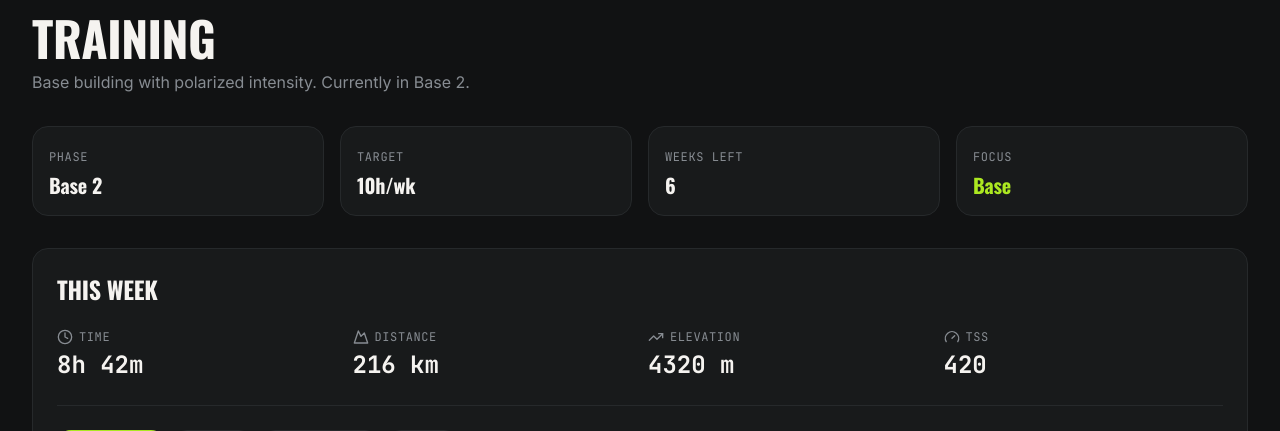
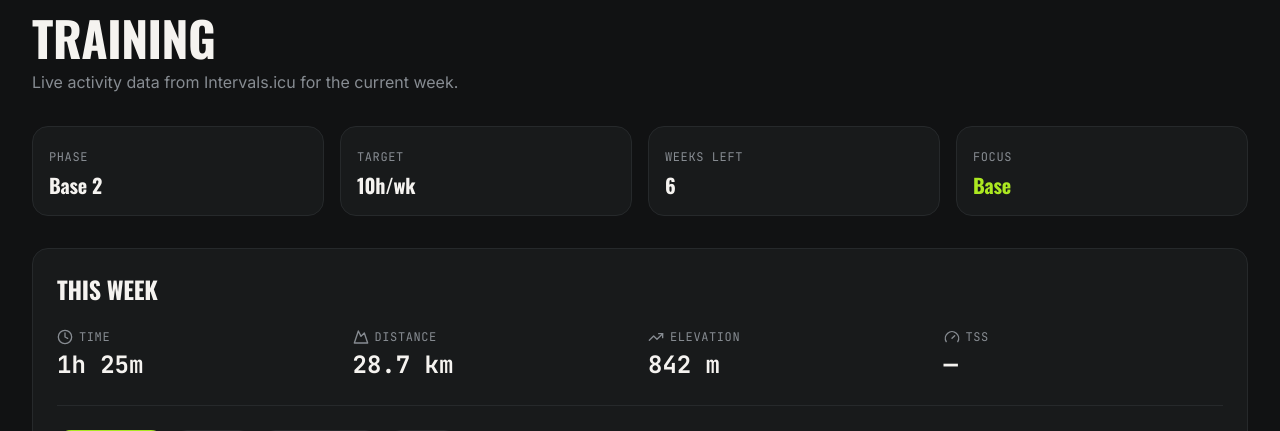
Before and after one commit to Fkoko8/blog.fkoko.online, a Next.js app: page /training in a window 1280 px wide. Shown: the part 147-578 px from the top of the page. Built offline with nearby package versions, Linux system fonts and the light colour scheme; no server answers.

Commit message:
Build training charts from live activities

```diff
--- a/app/training/page.tsx
+++ b/app/training/page.tsx
@@ -5,7 +5,8 @@ import { motion, AnimatePresence } from 'framer-motion';
 import { Clock, Mountain, Gauge, TrendingUp, Target } from 'lucide-react';
 import AnimatedNumber from '@/components/shared/animated-number';
 import training from '@/data/training.json';
-import type { TrainingDay } from '@/lib/types';
+import { useActivities } from '@/hooks/use-activities';
+import { formatHours, getCurrentWeekActivities } from '@/lib/activity-summary';
 
 type Metric = 'distance' | 'time' | 'elevation' | 'tss';
 
@@ -18,15 +19,21 @@ const metricConfig: Record<Metric, { label: string; unit: string; icon: React.Re
 
 export default function TrainingPage() {
   const [metric, setMetric] = useState<Metric>('distance');
-  const days = training.days as TrainingDay[];
-  const maxVal = Math.max(...days.map((d) => d[metric]));
-  const summary = training.weeklySummary;
+  const rides = useActivities();
+  const days = getCurrentWeekActivities(rides);
+  const maxVal = Math.max(...days.map((d) => d[metric]), 1);
+  const summary = {
+    totalTime: formatHours(days.reduce((sum, day) => sum + day.time, 0)),
+    totalDistance: Math.round(days.reduce((sum, day) => sum + day.distance, 0) * 10) / 10,
+    totalElevation: days.reduce((sum, day) => sum + day.elevation, 0),
+    totalTSS: days.reduce((sum, day) => sum + day.tss, 0),
+  };
 
   return (
     <div className="container-editorial section-padding">
       <div className="mb-8">
         <h1 className="font-heading text-4xl font-bold uppercase tracking-tight sm:text-5xl">Training</h1>
-        <p className="mt-2 max-w-lg text-muted-foreground">{training.plan.focus}. Currently in {training.plan.phase}.</p>
+        <p className="mt-2 max-w-lg text-muted-foreground">Live activity data from Intervals.icu for the current week.</p>
       </div>
 
       {/* Plan overview */}
@@ -79,7 +86,7 @@ export default function TrainingPage() {
               <Gauge className="h-4 w-4" />
               <span className="text-xs font-mono uppercase tracking-wider">TSS</span>
             </div>
-            <p className="stat-value mt-1 text-2xl text-foreground">{summary.totalTSS}</p>
+            <p className="stat-value mt-1 text-2xl text-foreground">{summary.totalTSS || '—'}</p>
           </div>
         </div>
 
--- a/components/sections/training-dashboard.tsx
+++ b/components/sections/training-dashboard.tsx
@@ -5,9 +5,8 @@ import { motion, AnimatePresence } from 'framer-motion';
 import { Clock, Mountain, Gauge, TrendingUp } from 'lucide-react';
 import FadeIn from '@/components/shared/fade-in';
 import SectionHeader from '@/components/shared/section-header';
-import AnimatedNumber from '@/components/shared/animated-number';
-import training from '@/data/training.json';
-import type { TrainingDay } from '@/lib/types';
+import { useActivities } from '@/hooks/use-activities';
+import { formatHours, getCurrentWeekActivities } from '@/lib/activity-summary';
 
 type Metric = 'distance' | 'time' | 'elevation' | 'tss';
 
@@ -20,9 +19,14 @@ const metricConfig: Record<Metric, { label: string; unit: string; icon: React.Re
 
 export default function TrainingDashboard() {
   const [metric, setMetric] = useState<Metric>('distance');
-  const days = training.days as TrainingDay[];
-  const maxVal = Math.max(...days.map((d) => d[metric]));
-  const summary = training.weeklySummary;
+  const rides = useActivities();
+  const days = getCurrentWeekActivities(rides);
+  const maxVal = Math.max(...days.map((d) => d[metric]), 1);
+  const summary = {
+    totalTime: formatHours(days.reduce((sum, day) => sum + day.time, 0)),
+    totalDistance: days.reduce((sum, day) => sum + day.distance, 0),
+    totalElevation: days.reduce((sum, day) => sum + day.elevation, 0),
+  };
 
   const summaryStats = [
     { label: 'Total Time', value: summary.totalTime, icon: <Clock className="h-4 w-4" /> },
@@ -32,7 +36,7 @@ export default function TrainingDashboard() {
 
   return (
     <FadeIn>
-      <SectionHeader title="Training This Week" subtitle={training.plan.focus} />
+      <SectionHeader title="Training This Week" subtitle="Live activity data from Intervals.icu" />
       <div className="card-editorial grain p-6">
         {/* Summary */}
         <div className="grid grid-cols-3 gap-4 border-b border-border pb-6">
@@ -104,9 +108,8 @@ export default function TrainingDashboard() {
 
         {/* Plan info */}
         <div className="mt-6 flex flex-wrap items-center gap-4 border-t border-border pt-4 text-xs font-mono text-muted-foreground">
-          <span>Phase: <span className="text-foreground">{training.plan.phase}</span></span>
-          <span>Target: <span className="text-foreground">{training.plan.weeklyTargetHours}h/week</span></span>
-          <span>Weeks left: <span className="text-foreground">{training.plan.weeksRemaining}</span></span>
+            <span>Source: <span className="text-foreground">Intervals.icu</span></span>
+            <span>Activities: <span className="text-foreground">{rides.length}</span></span>
         </div>
       </div>
     </FadeIn>
--- /dev/null
+++ b/lib/activity-summary.ts
@@ -0,0 +1,44 @@
+import type { Ride } from '@/lib/types';
+
+export interface ActivityDay {
+  day: string;
+  distance: number;
+  time: number;
+  elevation: number;
+  tss: number;
+}
+
+const dateKey = (date: Date) => date.toISOString().slice(0, 10);
+
+const durationToHours = (duration: string) => {
+  const [hours, minutes, seconds] = duration.split(':').map(Number);
+  return hours + minutes / 60 + seconds / 3600;
+};
+
+export function getCurrentWeekActivities(rides: Ride[], now = new Date()) {
+  const monday = new Date(now);
+  const day = monday.getDay() || 7;
+  monday.setDate(monday.getDate() - day + 1);
+  monday.setHours(0, 0, 0, 0);
+
+  return Array.from({ length: 7 }, (_, index): ActivityDay => {
+    const date = new Date(monday);
+    date.setDate(monday.getDate() + index);
+    const key = dateKey(date);
+    const matching = rides.filter((ride) => dateKey(new Date(ride.date)) === key);
+
+    return {
+      day: date.toLocaleDateString('en-US', { weekday: 'short' }).toUpperCase(),
+      distance: Math.round(matching.reduce((sum, ride) => sum + ride.distance, 0) * 10) / 10,
+      time: Math.round(matching.reduce((sum, ride) => sum + durationToHours(ride.duration), 0) * 100) / 100,
+      elevation: Math.round(matching.reduce((sum, ride) => sum + ride.elevation, 0)),
+      tss: Math.round(matching.reduce((sum, ride) => sum + (ride.trainingLoad || 0), 0)),
+    };
+  });
+}
+
+export const formatHours = (hours: number) => {
+  const wholeHours = Math.floor(hours);
+  const minutes = Math.round((hours - wholeHours) * 60);
+  return `${wholeHours}h ${minutes}m`;
+};
--- a/lib/intervals.ts
+++ b/lib/intervals.ts
@@ -14,6 +14,7 @@ interface IntervalsActivity {
   state?: string | null;
   country?: string | null;
   description?: string | null;
+  icu_training_load?: number | null;
 }
 
 const formatDuration = (seconds = 0) => {
@@ -39,6 +40,7 @@ export const mapIntervalsActivity = (activity: IntervalsActivity): Ride => ({
   routeImage: null,
   notes: activity.description || 'Activity imported from Intervals.icu.',
   activityUrl: `https://intervals.icu/activities/${activity.id}`,
+  trainingLoad: activity.icu_training_load ?? undefined,
 });
 
 export async function getIntervalsActivities() {
--- a/lib/types.ts
+++ b/lib/types.ts
@@ -93,6 +93,7 @@ export interface Ride {
   routeImage: string | null;
   notes: string;
   activityUrl?: string;
+  trainingLoad?: number;
 }
 
 export interface TrainingDay {
```
